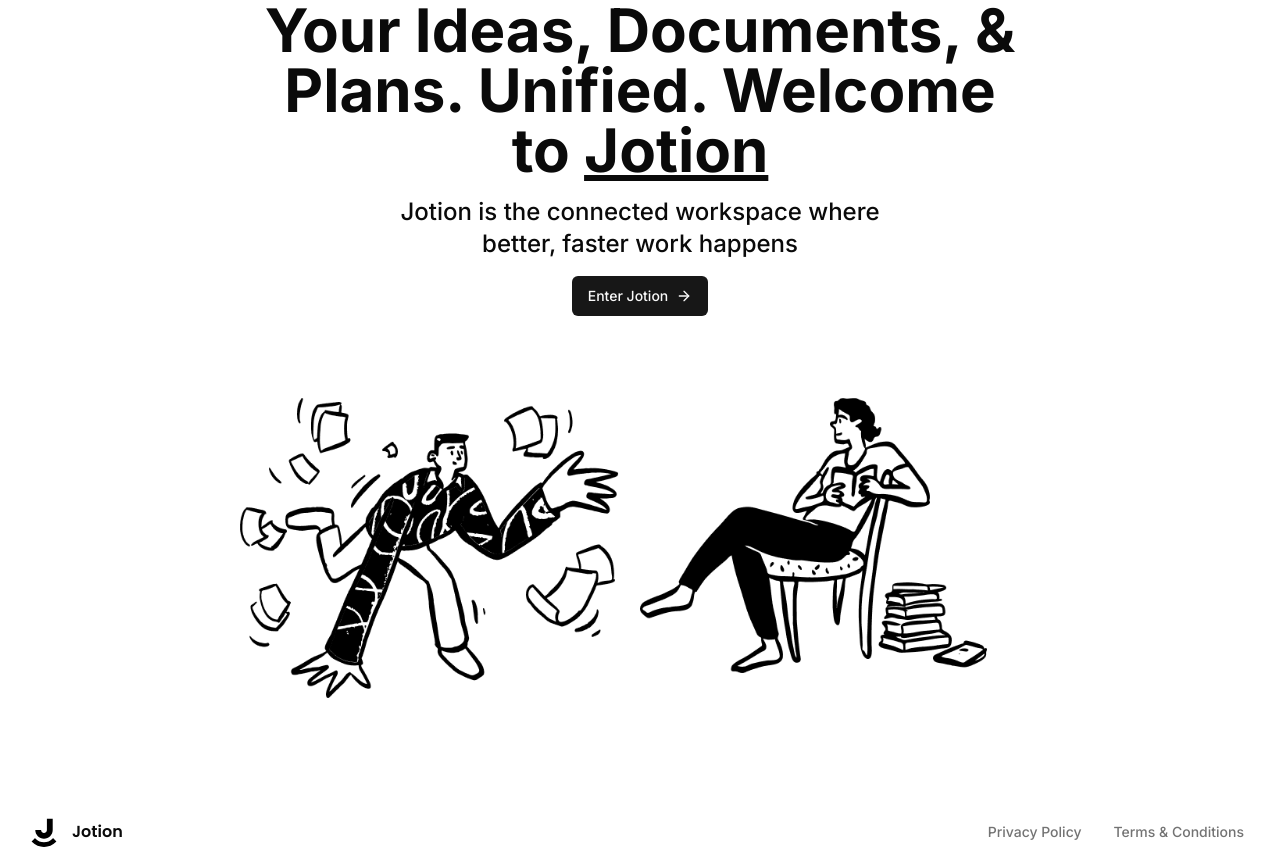
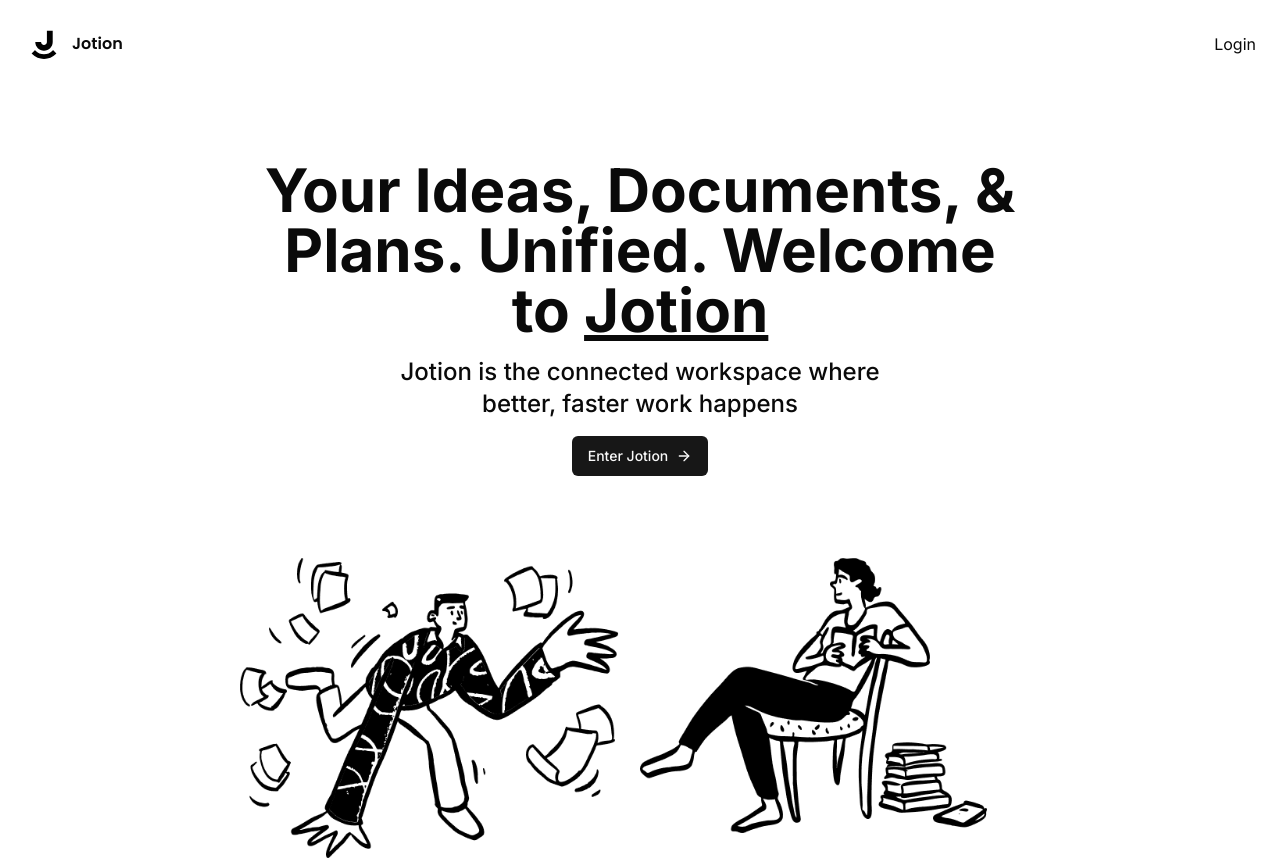
Before and after one commit to McKayMower/jotion, a Next.js app: page / in a window 1280 px wide. Shown: the top 860 px of the page. Built offline with nearby package versions, Linux system fonts and the light colour scheme.

Commit message:
navbar started

```diff
--- /dev/null
+++ b/app/(marketing)/_components/navbar.tsx
@@ -0,0 +1,27 @@
+"use client";
+import { useScrollTop } from "@/hooks/use-scroll-top";
+import { cn } from "@/lib/utils";
+import React from "react";
+import Logo from "./logo";
+
+type Props = {};
+
+const Navbar = (props: Props) => {
+  const scrolled = useScrollTop();
+
+  return (
+    <div
+      className={cn(
+        "z-50 bg-background fixed top-0 flex items-center w-full p-6 transition duration-300",
+        scrolled && "border-b shadow"
+      )}
+    >
+      <Logo />
+      <div className="md:ml-auto md:justify-end justify-between w-full flex items-center gap-x-2">
+        Login
+      </div>
+    </div>
+  );
+};
+
+export default Navbar;
--- /dev/null
+++ b/app/(marketing)/layout.tsx
@@ -0,0 +1,14 @@
+import Navbar from "./_components/navbar";
+
+const MarketingLayout = ({ children }: { children: React.ReactNode }) => {
+  return (
+    <div className="h-full">
+      <main className="h-full pt-40">
+        <Navbar />
+        {children}
+      </main>
+    </div>
+  );
+};
+
+export default MarketingLayout;
--- /dev/null
+++ b/hooks/use-scroll-top.tsx
@@ -0,0 +1,24 @@
+import {useState, useEffect} from "react"
+
+export const useScrollTop = (threshold = 10) => {
+    const [scrolled, setScrolled] = useState(false)
+
+    useEffect(() => {
+
+        const handleScroll = () => {
+            if(window.scrollY > threshold) {
+                setScrolled(true)
+            } else {
+                setScrolled(false)
+            }
+        }
+
+        window.addEventListener("scroll", handleScroll)
+
+        return () => {
+            window.removeEventListener("scroll", handleScroll)
+        }
+    }, [threshold])
+
+    return scrolled
+}
```
